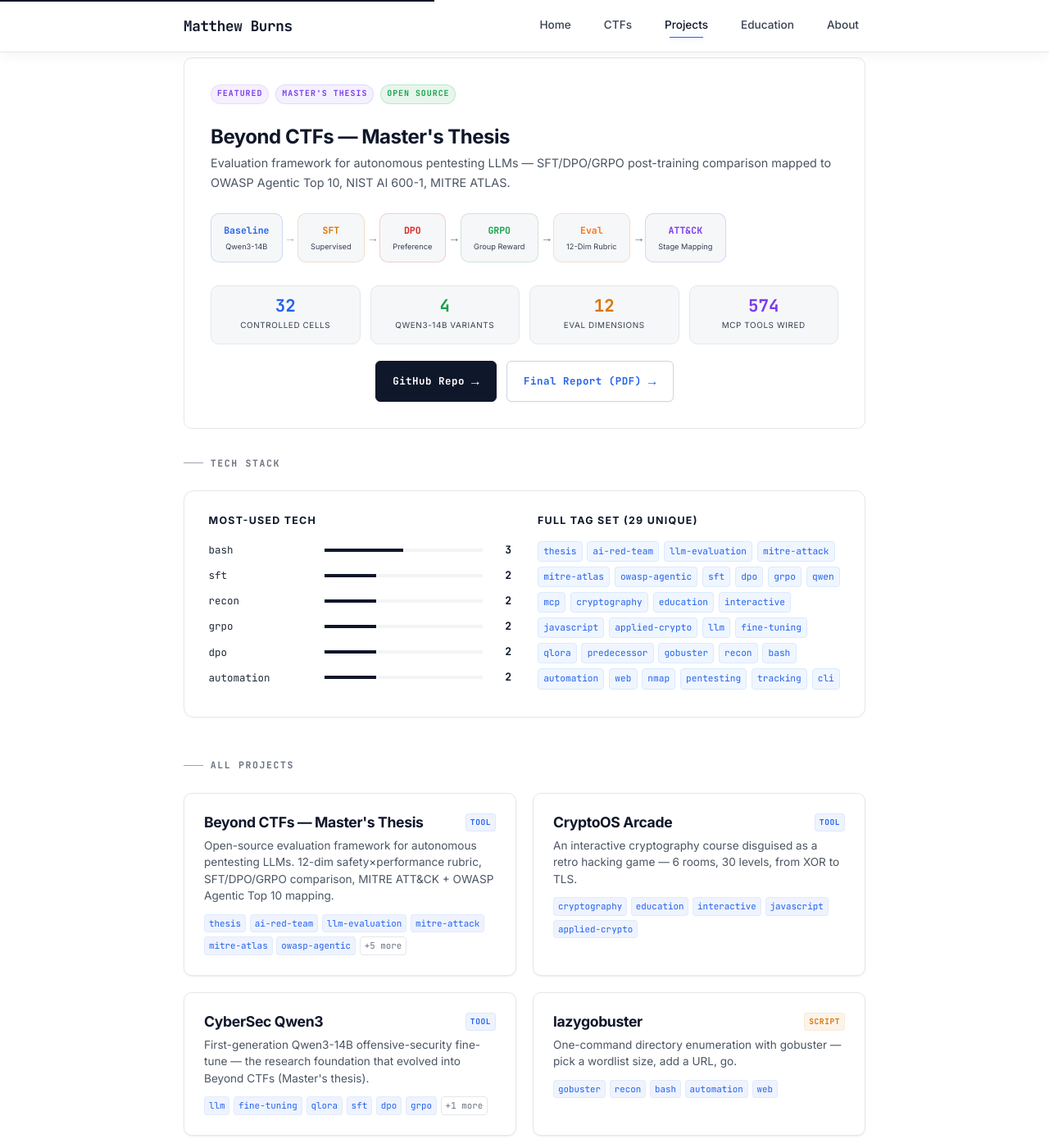
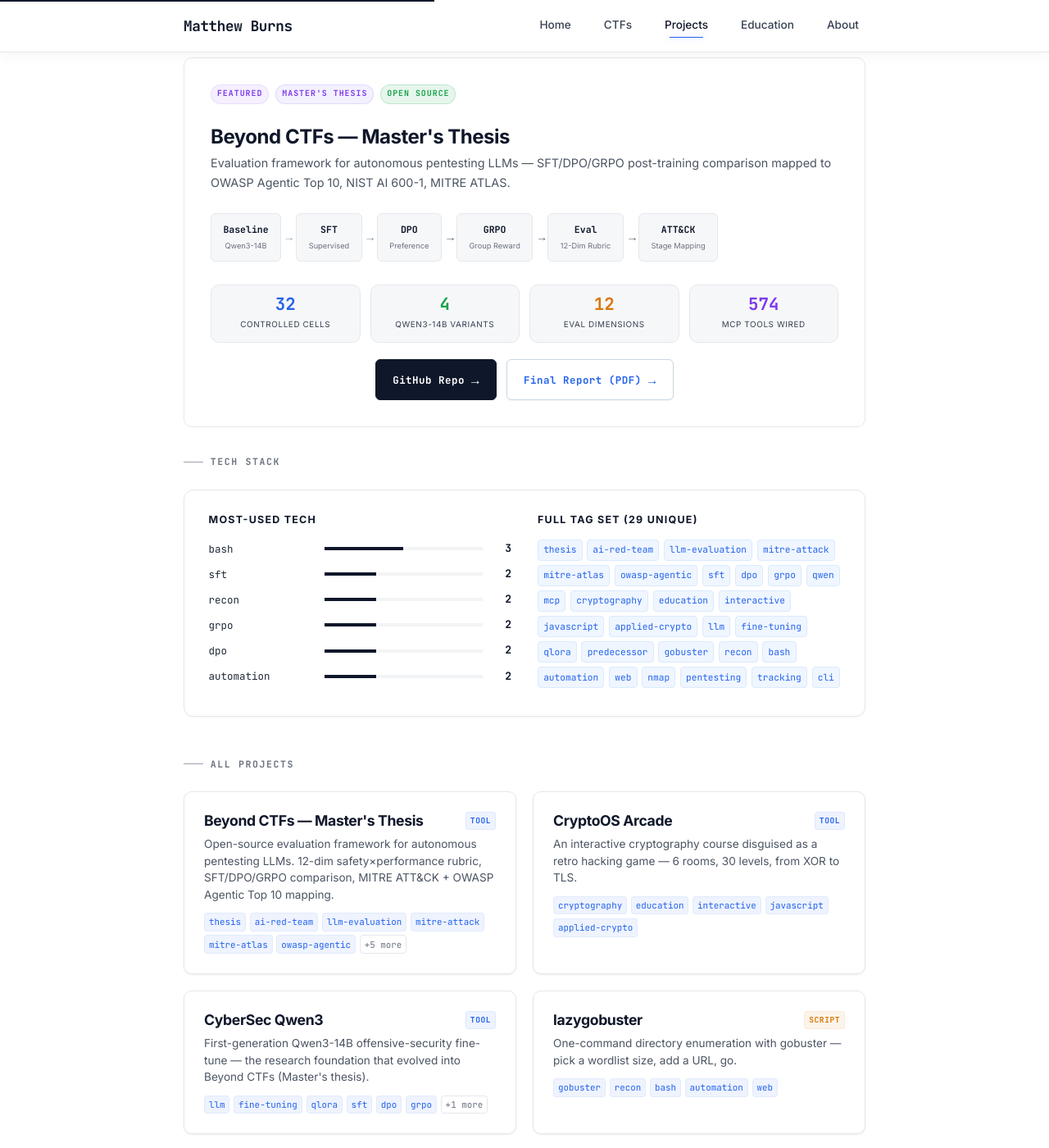
Before and after one commit to mburns00/mburns00.github.io, a Jekyll site: the page built from pages/tools.html, in a window 1280 px wide and 1400 px high, scrolled down 448 px. Shown: the whole window at 82% size. Built offline with Jekyll 4.4.1, drawn with Linux system fonts in a browser that asks for light colours; some web fonts are replaced.

Commit message:
site-wide consistency: all stat numbers single dark color (no per-variant blue/green/orange); pipeline + room-node chips uniform light surface (no per-stage color borders); ctfs big-num + tools ps-num + fp-metric unified typography

```diff
--- a/_sass/_ctfs-page.scss
+++ b/_sass/_ctfs-page.scss
@@ -24,15 +24,12 @@
   }
 
   .big-num {
-    font-family: $font-mono;
-    font-size: 2.5rem;
+    font-size: 2rem;
     font-weight: 700;
     line-height: 1;
+    color: $text-heading;
+    letter-spacing: -0.025em;
     margin-bottom: $spacing-sm;
-
-    &.blue   { color: $accent-blue; }
-    &.green  { color: $success-green; }
-    &.orange { color: $neon-orange; }
   }
 
   .stat-desc {
--- a/_sass/_tools-page.scss
+++ b/_sass/_tools-page.scss
@@ -24,15 +24,12 @@
   }
 
   .ps-num {
-    font-family: $font-mono;
-    font-size: 2.5rem;
+    font-size: 2rem;
     font-weight: 700;
     line-height: 1;
+    color: $text-heading;
+    letter-spacing: -0.025em;
     margin-bottom: $spacing-sm;
-
-    &.blue   { color: $accent-blue; }
-    &.cyan   { color: $neon-blue; }
-    &.orange { color: $neon-orange; }
   }
 
   .ps-label {
@@ -43,7 +40,7 @@
   }
 }
 
-// Featured Project — clean, no spotlight
+// Featured Project — clean
 .featured-project {
   background: $card-bg;
   border: 1px solid $card-border;
@@ -51,11 +48,6 @@
   padding: $spacing-xl;
   margin-bottom: $spacing-xl;
   position: relative;
-  transition: border-color 200ms ease;
-
-  &:hover {
-    border-color: $card-border-hover;
-  }
 }
 
 .fp-header {
@@ -103,18 +95,11 @@
 }
 
 .pipe-node {
-  background: rgba($accent-blue, 0.06);
-  border: 1px solid rgba($accent-blue, 0.1);
-  border-radius: 10px;
-  padding: 0.7rem 1.1rem;
+  background: $surface;
+  border: 1px solid $border;
+  border-radius: 6px;
+  padding: 0.65rem 1rem;
   text-align: center;
-  transition: all 400ms ease;
-
-  &:hover {
-    background: rgba($accent-blue, 0.12);
-    border-color: rgba($accent-blue, 0.25);
-    transform: translateY(-2px);
-  }
 
   .pn-label {
     font-family: $font-mono;
@@ -126,24 +111,9 @@
 
   .pn-sub {
     font-size: 0.62rem;
-    color: $slate-600;
+    color: $text-muted;
     margin-top: 0.15rem;
     display: block;
-  }
-
-  &.sft {
-    border-color: rgba($accent-blue, 0.2);
-    .pn-label { color: $accent-blue; }
-  }
-
-  &.dpo {
-    border-color: rgba($success-green, 0.2);
-    .pn-label { color: $success-green; }
-  }
-
-  &.grpo {
-    border-color: rgba($neon-purple, 0.2);
-    .pn-label { color: $neon-purple; }
   }
 }
 
@@ -423,38 +393,24 @@
 .room-node {
   background: $surface;
   border: 1px solid $border;
-  border-radius: 10px;
-  padding: 0.65rem 0.95rem;
+  border-radius: 6px;
+  padding: 0.6rem 0.9rem;
   text-align: center;
-  transition: all 250ms ease;
-
-  &:hover {
-    background: #ffffff;
-    border-color: $card-border-hover;
-    box-shadow: $card-shadow;
-    transform: translateY(-2px);
-  }
 
   .rn-label {
     font-family: $font-mono;
     font-size: 0.72rem;
     font-weight: 600;
+    color: $text-heading;
     display: block;
   }
 
   .rn-sub {
     font-size: 0.58rem;
-    color: $slate-600;
+    color: $text-muted;
     margin-top: 0.15rem;
     display: block;
   }
-
-  &.r-xor   { border-color: rgba($accent-blue, 0.2);   .rn-label { color: $accent-blue; } }
-  &.r-prg   { border-color: rgba($neon-orange, 0.2);    .rn-label { color: $neon-orange; } }
-  &.r-block { border-color: rgba($neon-red, 0.2);       .rn-label { color: $neon-red; } }
-  &.r-mac   { border-color: rgba($success-green, 0.2);  .rn-label { color: $success-green; } }
-  &.r-dh    { border-color: rgba(#f97316, 0.2);         .rn-label { color: #f97316; } }
-  &.r-sig   { border-color: rgba($neon-purple, 0.2);    .rn-label { color: $neon-purple; } }
 }
 
 .room-arrow {
```
